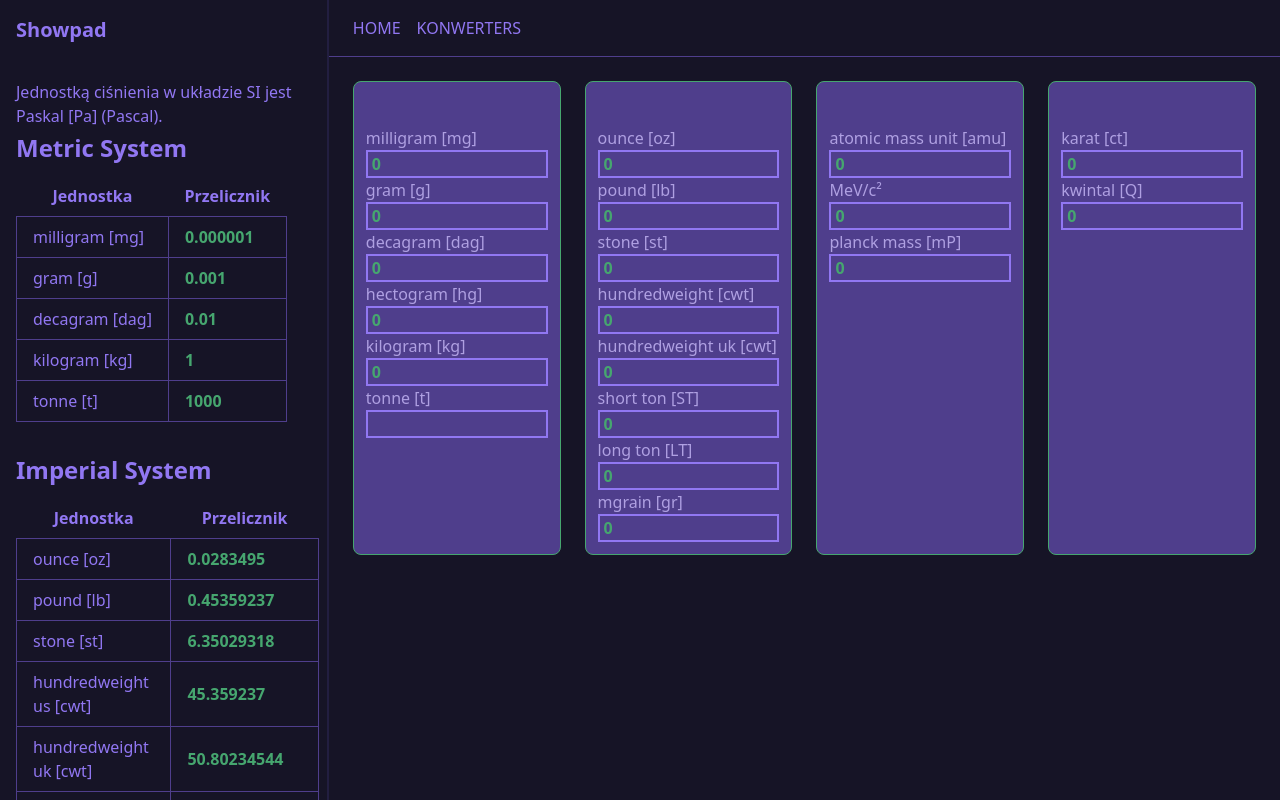
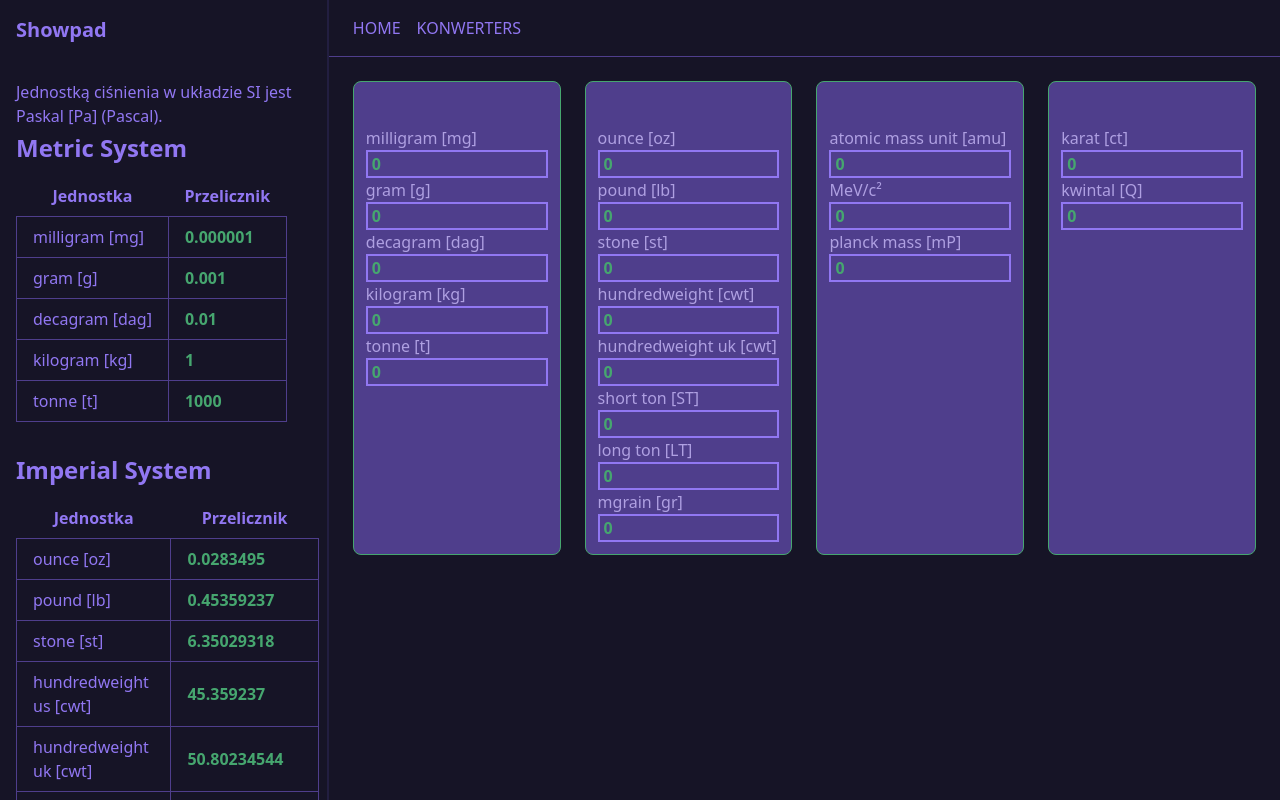
Before and after one commit to PiotrCembrowski/uniter, a Next.js app: page /mass in a window 1280 px wide. Shown: the top 800 px of the page. Built offline with nearby package versions, Linux system fonts and the light colour scheme; what next-redux-wrapper would draw is missing.

Commit message:
updating names input box

```diff
--- a/app/components/units/MassUnitCard.tsx
+++ b/app/components/units/MassUnitCard.tsx
@@ -37,9 +37,8 @@ export default function MetricUnitCard({ title, value }: UnitCardProps) {
       setUnit1Name("milligram [mg]");
       setUnit2Name("gram [g]");
       setUnit3Name("decagram [dag]");
-      setUnit4Name("hectogram [hg]");
-      setUnit5Name("kilogram [kg]");
-      setUnit6Name("tonne [t]");
+      setUnit4Name("kilogram [kg]");
+      setUnit5Name("tonne [t]");
     }
     if (title === "Imperial System") {
       setUnit1Name("ounce [oz]");
```
